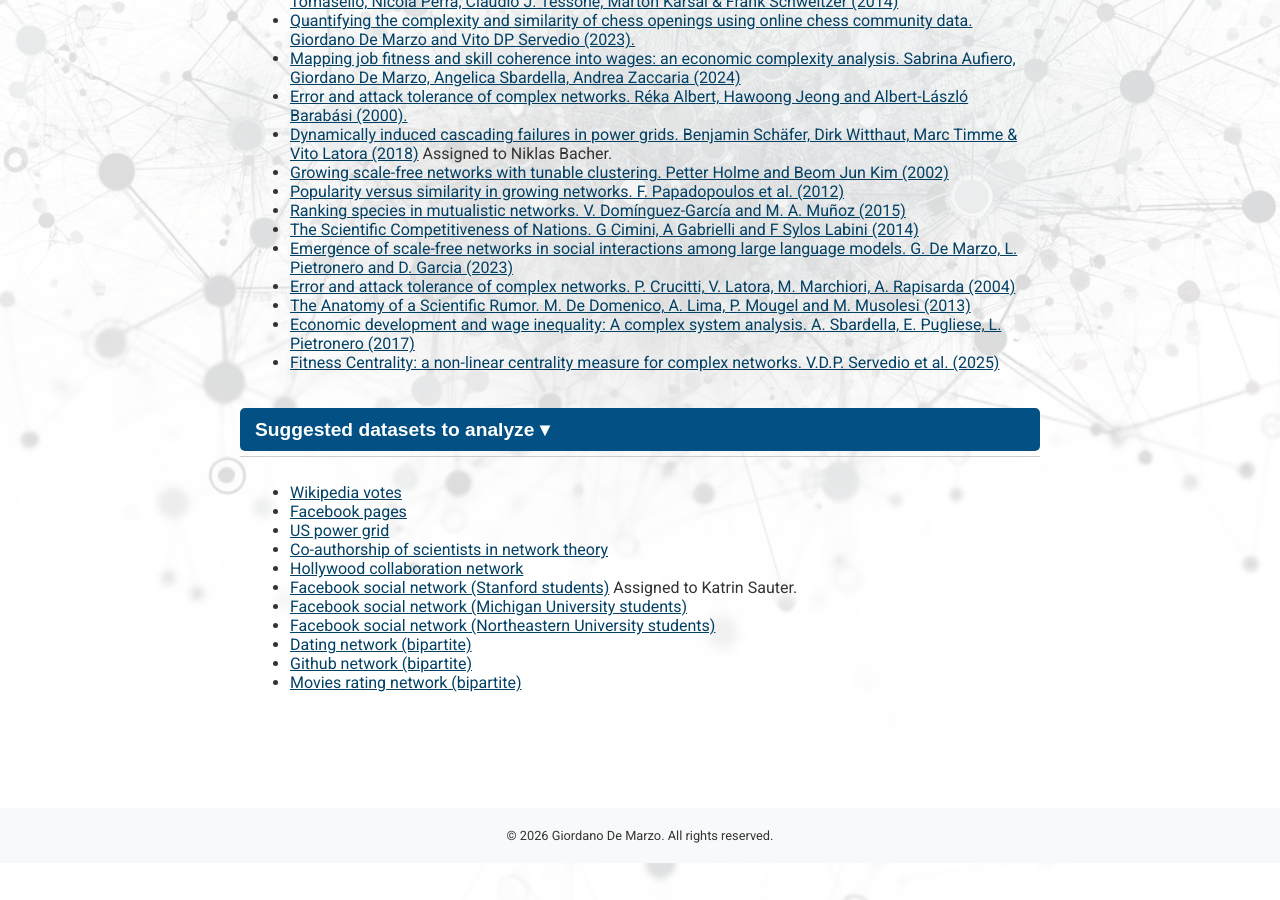
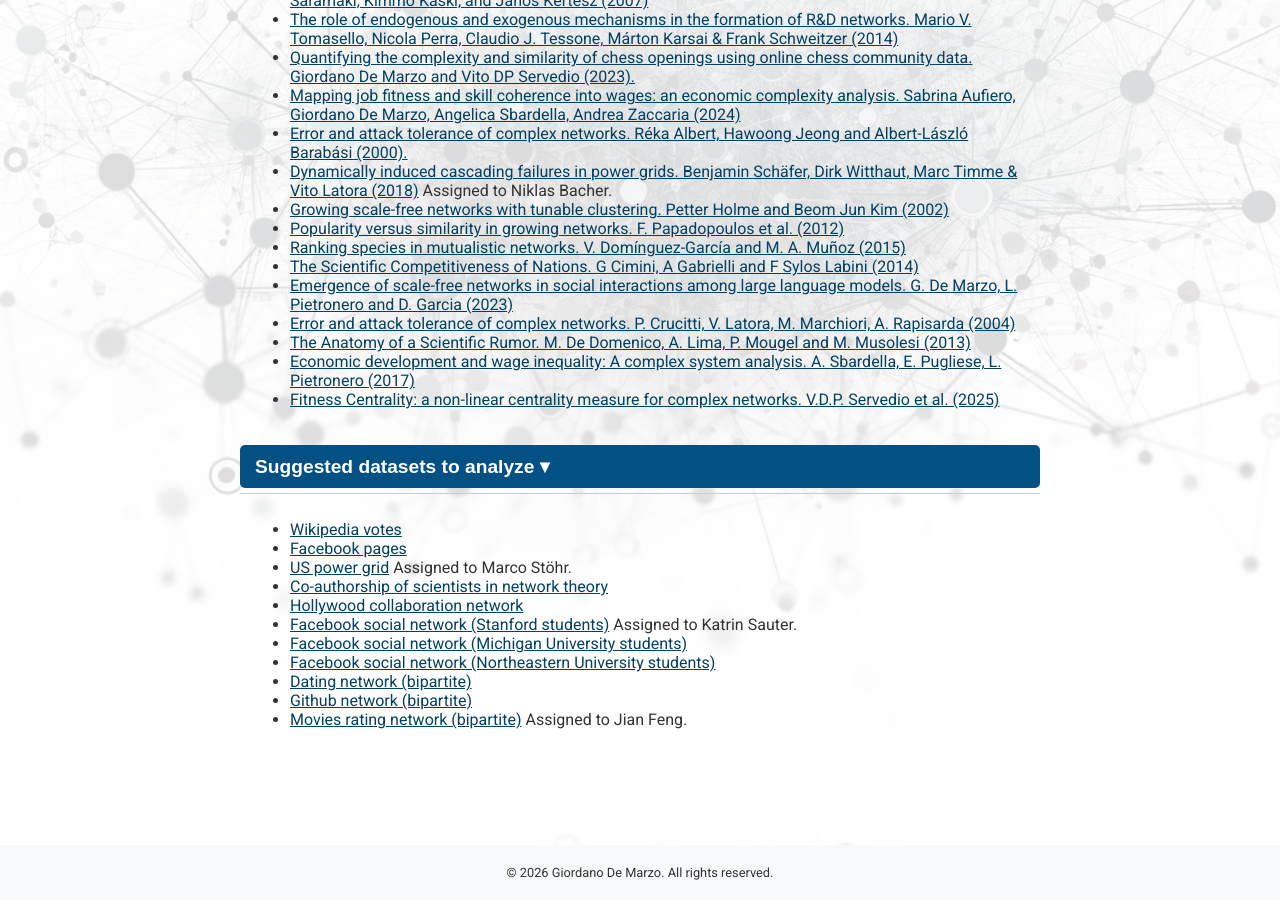
Before and after one commit to giordano-demarzo/giordano-demarzo.github.io, a Jekyll site: the page built from Network_Science.markdown, in a window 1280 px wide and 900 px high, scrolled down 3005 px. Built offline with Jekyll 4.4.1, drawn with Linux system fonts in a browser that asks for light colours.

Commit message:
Assigned datasets to students

```diff
--- a/Network_Science.markdown
+++ b/Network_Science.markdown
@@ -253,6 +253,21 @@
                    </ul>
            </div>
        </div>
+       <div class="nested-accordion">
+           <button class="nested-accordion-button">Seminar 10 &#9662;</button>
+           <div class="nested-accordion-content">
+               <h4>Readings and Slides</h4>
+                   <ul>
+                       	<li><a href="/files/network_science/Network_Science_10.pdf">Slides</a></li>
+                       	<li><a href="https://www.nature.com/articles/srep00723">A new metrics for countries' fitness and products' complexity. Tacchella, Andrea, et al. (2012).</a></li>
+                       	<li><a href="https://journals.plos.org/plosone/article/file?id=10.1371/journal.pone.0092200&type=printable">The Product Space Conditions the Development of Nations. Hidalgo, César A., et al. (2007).</a></li>
+                   </ul>
+               <h4>Additional Reading</h4>
+                   <ul>
+                   	<li><a href="https://journals.plos.org/plosone/article?id=10.1371/journal.pone.0113770">How the Taxonomy of Products Drives the Economic Development of Countries. Zaccaria, Andrea, et al. (2014). </a></li>
+                   </ul>
+           </div>
+       </div>
        <h3> Coding Sessions </h3>
        <h5> </h5>
        <div class="nested-accordion">
@@ -358,7 +373,7 @@
      	<ul dir="auto">
 		<li><a href="https://networkrepository.com/soc-wiki-Vote.php" rel="nofollow">Wikipedia votes</a></li>
 		<li><a href="https://networkrepository.com/fb-pages-politician.php" rel="nofollow">Facebook pages</a></li>
-		<li><a href="https://networkrepository.com/inf-power.php" rel="nofollow">US power grid</a></li>
+		<li><a href="https://networkrepository.com/inf-power.php" rel="nofollow">US power grid</a> Assigned to Marco Stöhr.</li>
 		<li><a href="https://networkrepository.com/ca-netscience.php" rel="nofollow">Co-authorship of scientists in network theory</a></li>
 		<li><a href="https://networkrepository.com/ca-hollywood-2009.php" rel="nofollow">Hollywood collaboration network</a></li>
 		<li><a href="https://networkrepository.com/socfb-Stanford3.php" rel="nofollow">Facebook social network (Stanford students)</a> Assigned to Katrin Sauter.</li>
@@ -366,7 +381,7 @@
 		<li><a href="https://networkrepository.com/socfb-Northeastern19.php" rel="nofollow">Facebook social network (Northeastern University students)</a></li>
 		<li><a href="https://networkrepository.com/rec-dating.php" rel="nofollow">Dating network (bipartite)</a></li>
 		<li><a href="https://networkrepository.com/rec-github.php" rel="nofollow">Github network (bipartite)</a></li>
-		<li><a href="https://networkrepository.com/rec-movielens.php" rel="nofollow">Movies rating network (bipartite)</a></li>
+		<li><a href="https://networkrepository.com/rec-movielens.php" rel="nofollow">Movies rating network (bipartite)</a> Assigned to Jian Feng.</li>
 	</ul>
     </div>
    </div>
```
